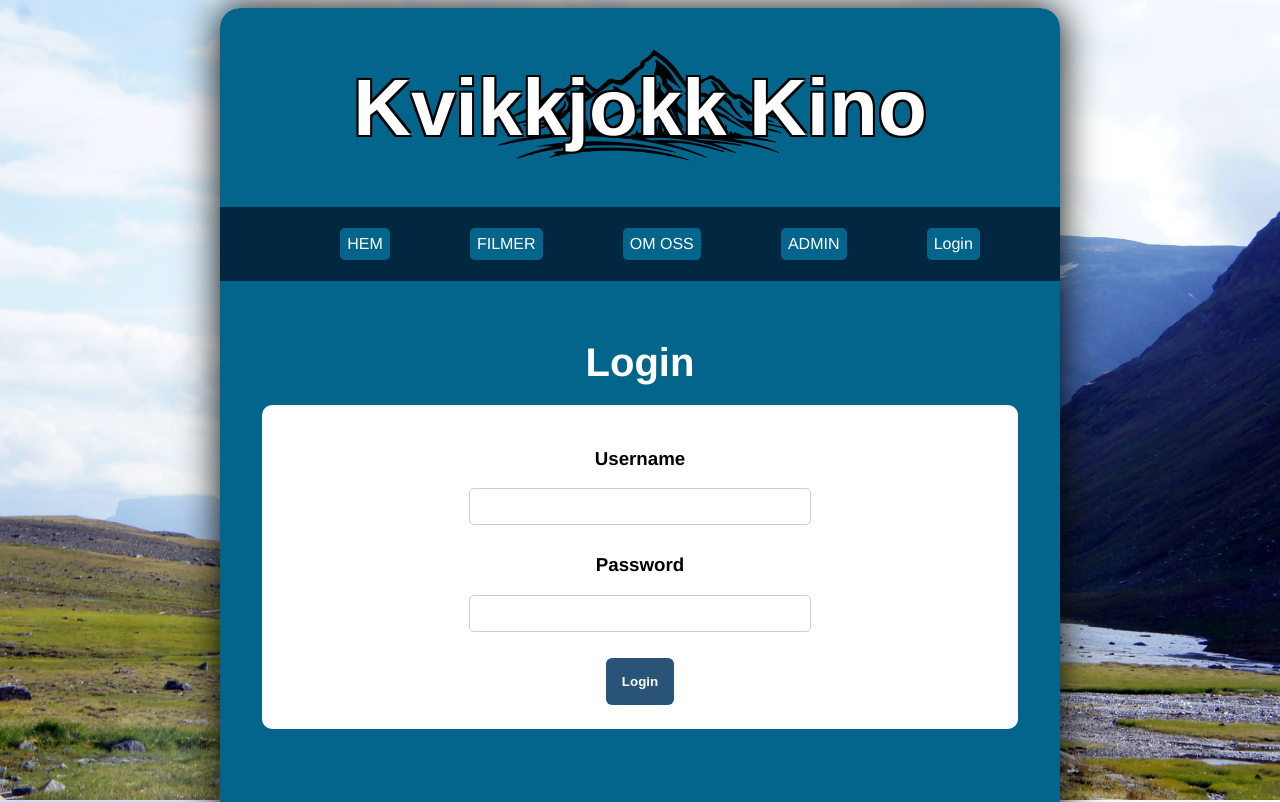
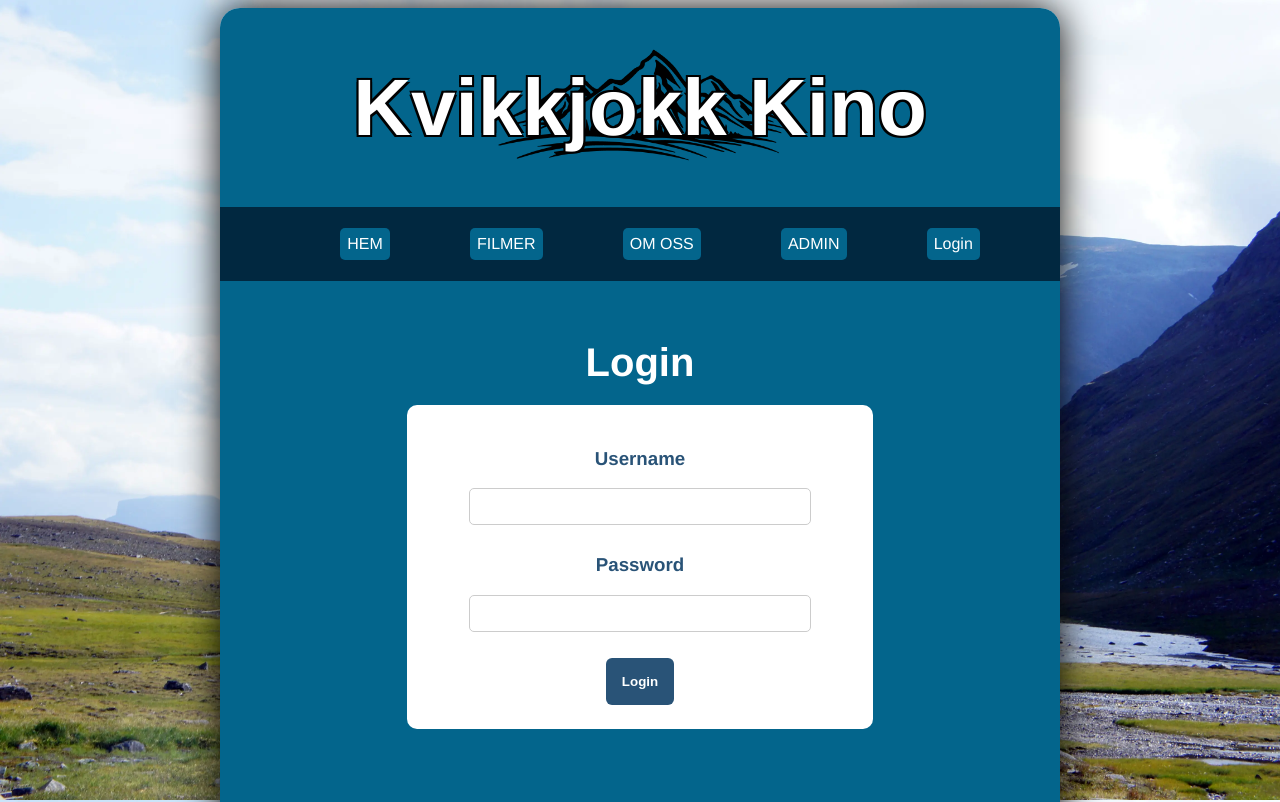
Before and after one commit to AlexCode-dot/KINO-NextJS, a Next.js app: page /login in a window 1280 px wide. Shown: the top 802 px of the page. Built offline with nearby package versions, Linux system fonts and the light colour scheme.

Commit message:
Updated styling to login page

```diff
--- a/src/app/login/page.jsx
+++ b/src/app/login/page.jsx
@@ -5,9 +5,9 @@ export default function Login() {
         <h1 className="loginPage__Title">Login</h1>
         <section className="loginPage__section">
           <form className="loginPage__form">
-            <h3>Username</h3>
+            <h3 className="loginPage__form_name">Username</h3>
             <input className="loginPage__username" type="text" />
-            <h3>Password</h3>
+            <h3 className="loginPage__form_password">Password</h3>
             <input className="loginPage__password" type="text" />
             <button className="loginPage__button">Login</button>
           </form>
--- a/src/styles/loginPage.scss
+++ b/src/styles/loginPage.scss
@@ -6,6 +6,15 @@
   box-sizing: border-box;
   background: #03658c;
   min-height: 70vh;
+
+  &__container {
+    display: flex;
+    flex-direction: column;
+    align-items: center;
+    justify-content: center;
+    width: 100%;
+    height: 100%;
+  }
 
   &__form {
     display: flex;
@@ -18,6 +27,7 @@
   }
 
   &__section {
+    width: 50%;
     margin: 0 2.5rem 0 2.5rem;
     padding: 1.5rem;
     background: #fff;
@@ -30,6 +40,14 @@
     display: flex;
     justify-content: center;
     margin-bottom: 20px;
+  }
+
+  &__form_name {
+    color: #295377;
+  }
+
+  &__form_password {
+    color: #295377;
   }
 
   &__username {
@@ -63,4 +81,10 @@
       background: #1b3a57;
     }
   }
+
+  @media screen and (max-width: 800px) {
+    &__section {
+      width: 70%;
+    }
+  }
 }
```
